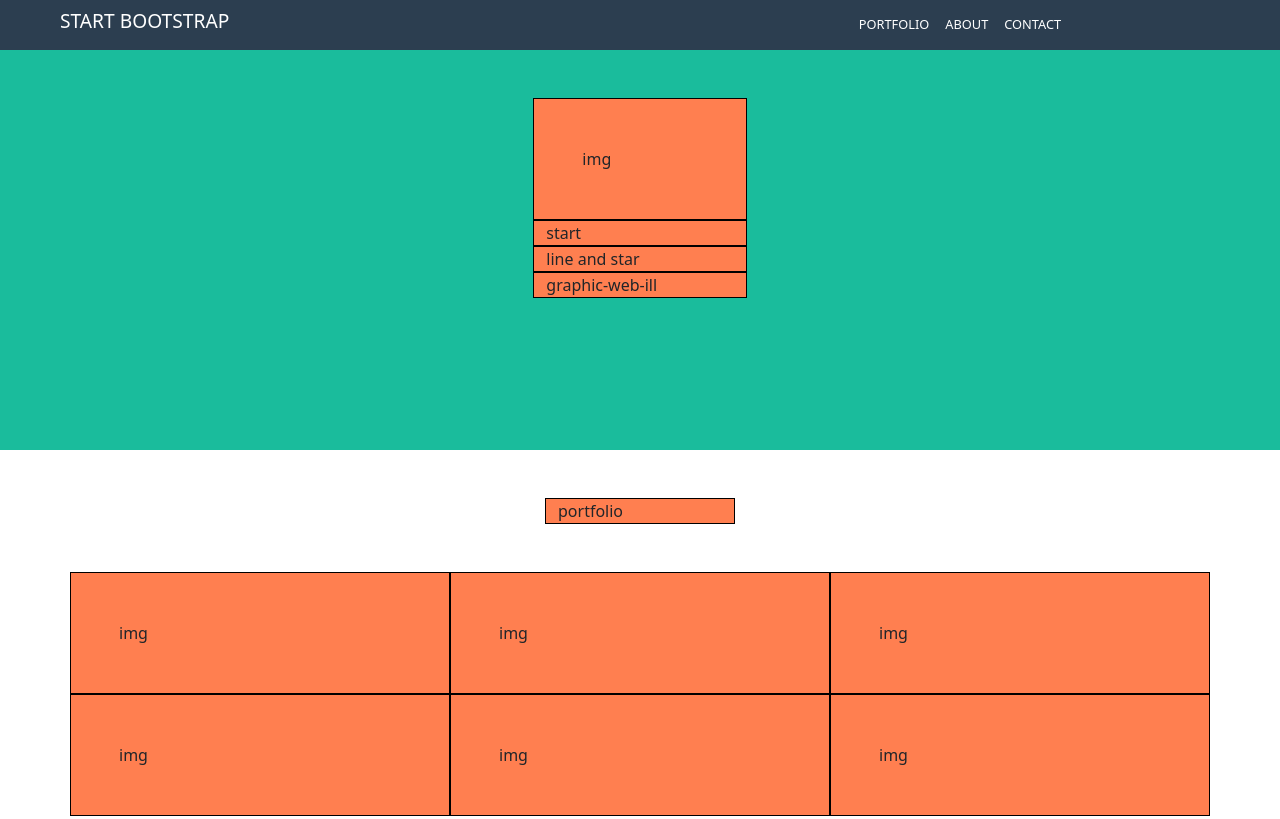
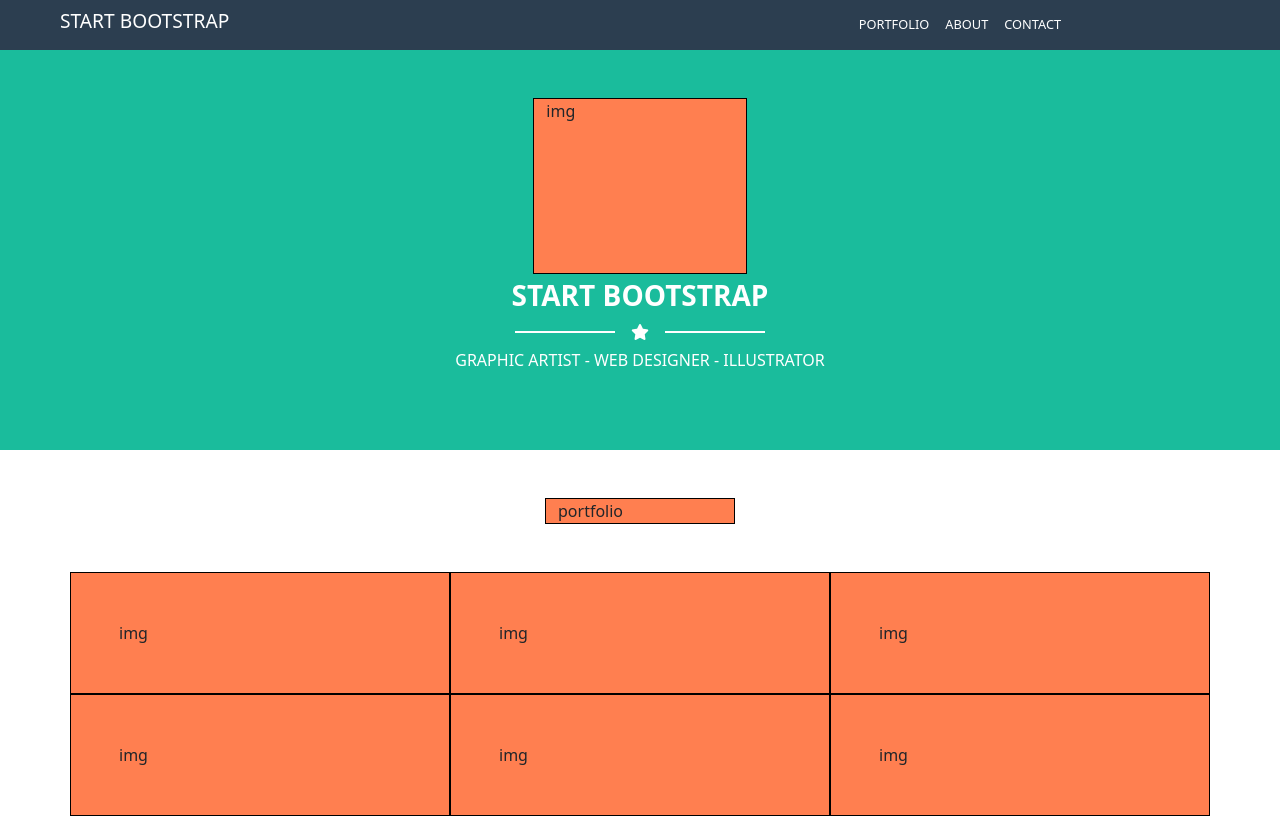
Before and after one commit to leonardochen01/html-css-bootstrap-freelancer, a plain HTML site: page index.html in a window 1280 px wide. Shown: the top 819 px of the page. Drawn offline with nearby package versions, Linux system fonts and the light colour scheme.

Commit message:
feat: navbar and added jumbotron

```diff
--- a/css/style.css
+++ b/css/style.css
@@ -16,6 +16,12 @@
 .c-2{
   background-color: rgb(26, 188, 156);
   height: 400px;
+}
+
+.c-2 .line{
+  background-color: white;
+  height: 2px;
+  width: 100px;
 }
 
 .c-4{
--- a/index.html
+++ b/index.html
@@ -9,6 +9,8 @@
     <link href="https://cdn.jsdelivr.net/npm/bootstrap@5.0.2/dist/css/bootstrap.min.css" rel="stylesheet" integrity="sha384-EVSTQN3/azprG1Anm3QDgpJLIm9Nao0Yz1ztcQTwFspd3yD65VohhpuuCOmLASjC" crossorigin="anonymous">
 
     <link rel="stylesheet" href="css/style.css">
+
+    <link rel="stylesheet" href="https://cdnjs.cloudflare.com/ajax/libs/font-awesome/6.3.0/css/all.min.css">
 
     <title>Bootstrap Freelancer Layout</title>
   </head>
@@ -30,11 +32,13 @@
           </div>
 
           <div class="col-6 d-flex justify-content-center">
-            <ul class="list-unstyled d-flex gap-3 text-uppercase tw m-0">
+            <ul class="list-unstyled d-md-flex gap-3 text-uppercase tw m-0 d-md-block d-none">
               <li>portfolio</li>
               <li>about</li>
               <li>contact</li>
             </ul>
+
+            <h1 class="d-md-none d-block">H</h1>
           </div>
 
         </div>
@@ -45,27 +49,29 @@
 
       <div class="container-fluid c-2 pt-5">
 
-        <div class="row justify-content-center">
-          <div class="col-2 debug p-5">
+        <div class="row justify-content-center h-50">
+          <div class="col-2 debug">
             img
           </div>
         </div>
 
-        <div class="row justify-content-center">
-          <div class="col-2 debug">
-            start
+        <div class="row justify-content-center text-center">
+          <div class="col text-uppercase tw fs-3 fw-bold">
+            start bootstrap
           </div>
         </div>
 
-        <div class="row justify-content-center">
-          <div class="col-2 debug">
-            line and star
+        <div class="row justify-content-center pt-2">
+          <div class="col d-flex align-items-center justify-content-center gap-3">
+            <div class="line"></div>
+            <i class="fa-solid fa-star tw"></i>
+            <div class="line"></div>
           </div>
         </div>
 
-        <div class="row justify-content-center">
-          <div class="col-2 debug">
-            graphic-web-ill
+        <div class="row justify-content-center pt-2">
+          <div class="col tw text-uppercase d-flex justify-content-center">
+            graphic artist - web designer - illustrator
           </div>
 
         </div>
```
